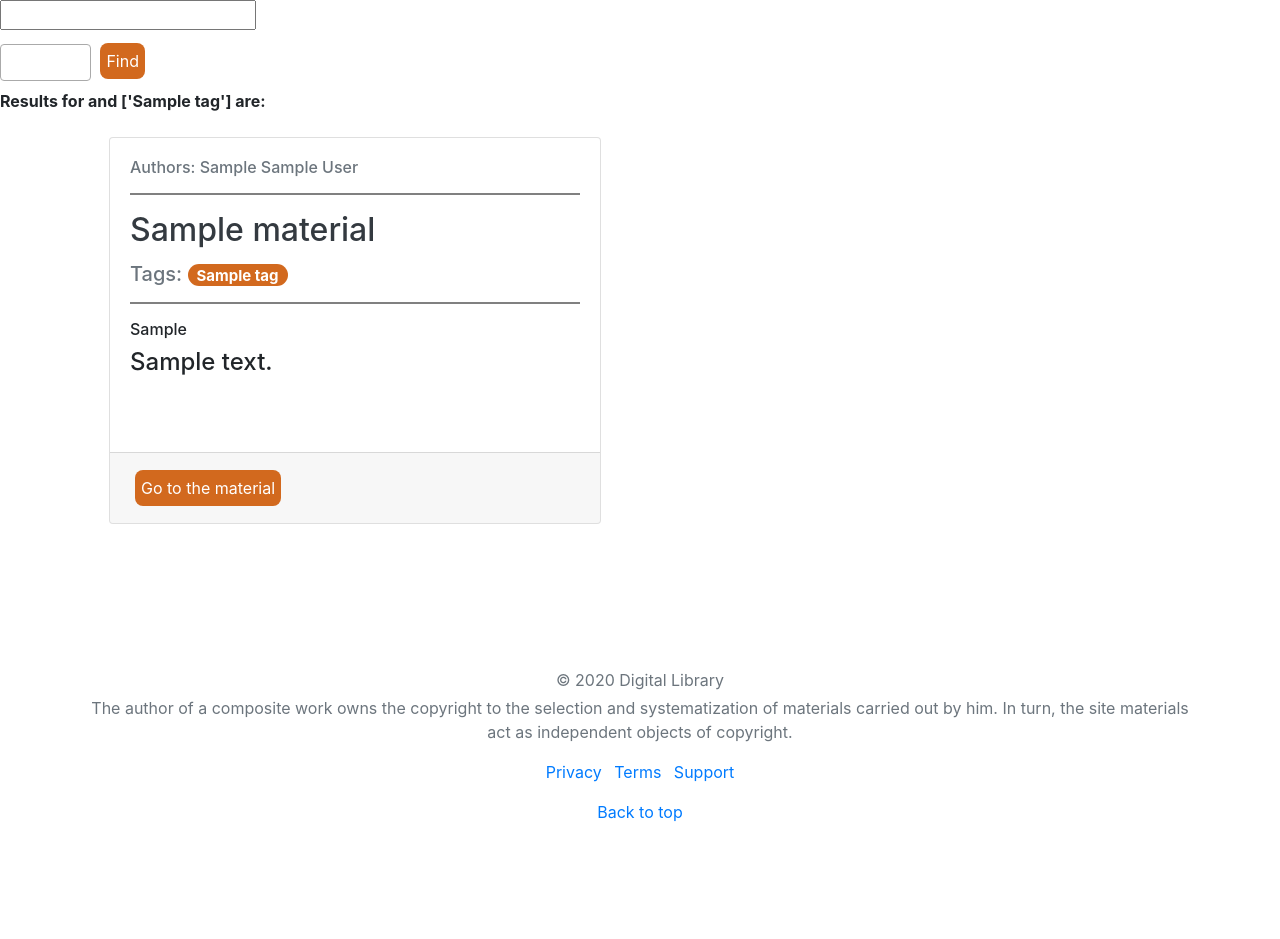
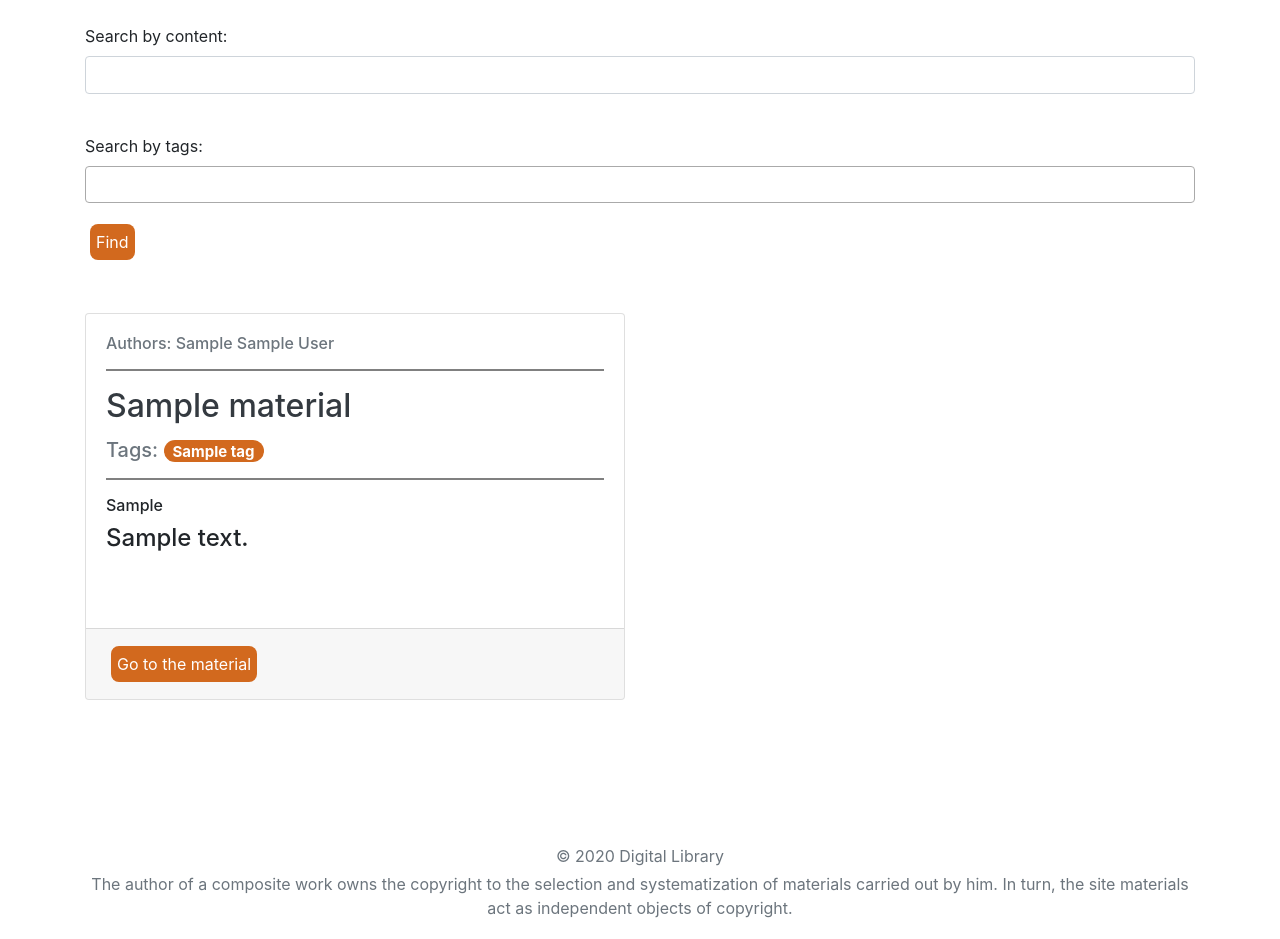
Before and after one commit to PurplePegasuss/Digital-Library-BS19-06, a Flask app: page /search in a window 1280 px wide. Shown: the part 56-995 px from the top of the page. Before the commit the page ends 878 px from the top, so only its background shows below. Run offline with Flask 2, Linux system fonts and the light colour scheme; tables that the repository leaves empty hold one stand-in row (values such as "Sample post"); some libraries are stand-ins or nearby versions.

Commit message:
design of the search improved

```diff
--- a/digital_library/views/templates/search.html
+++ b/digital_library/views/templates/search.html
@@ -9,30 +9,51 @@
     </script>
 
     {# Search form #}
+    <div class = "container mt-4 mb-4">
         <form id="search-by-tags-form" method="post" role="form">
-        <label>
-            <input name="text" type="text">
-        </label>
+            <div class="form-group">
+                <label>Search by content: </label>
+                <input class="form-control" name="text" type="text">
+            </div>
             <br>
-        <label>
-            <select class="js-example-basic-multiple" name="tag" multiple="multiple">
+            <div class="form-group">
+                <label>Search by tags:</label>
+                <select class="js-example-basic-multiple form-control" name="tag" multiple="multiple">
                     {% for tag in tags_all %}
                         <option value={{tag.id}}>{{ tag.Name }}</option>
                     {% endfor %}
                 </select>
-        </label>
+            </div>
             <button class="button" type="submit">Find</button>
         </form>
-
         {# Message for the user #}
-    <b>Results for {{ request_text }} and {{ request_tags }} are:</b>
+        {% if request_text or (request_tags|length < tags_all|length and request_tags|length > 0)%}
+            <p class="h5 mt-4">Results
+                {% if request_text %}
+                     for "{{ request_text }}"
+                {% endif %}
+                {% if request_text and (request_tags|length < tags_all|length and request_tags|length > 0)%}
+                     and
+                {% endif %}
+                {% if request_tags|length < tags_all|length and request_tags|length > 0%}
+                    for tags
+                    {% for request_tag in request_tags %}
+                        "{{ request_tag }}"
+                        {% if not loop.last %}
+                            ,
+                        {% endif %}
+                    {% endfor %}
+                {% endif %}
+            are:</p>
+        {% endif %}
+    </div>
 
     {# Display results. Same as index.html#}
     <div class="container">
     <div class = "row">
     {% for item in materials %}
         <div class="col-12 col-md-6 mb-4">
-            <div class="card h-100 m-4">
+            <div class="card h-100 mt-4 mb-4">
                 <div class="card-body">
                     {% if item.authors|length > 0 %}
                         <h6 class="card-text text-secondary">Authors:
```
Lines whose indentation alone changed are shown as unchanged.
